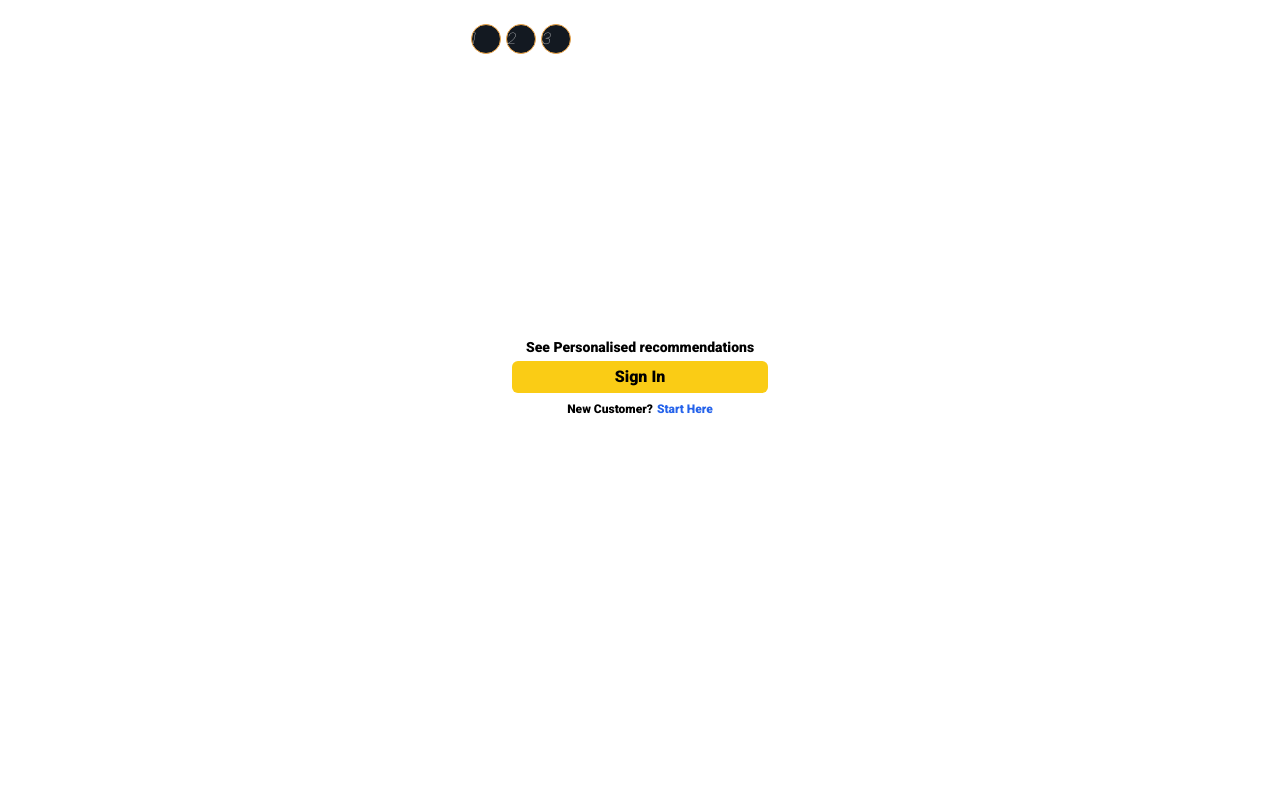
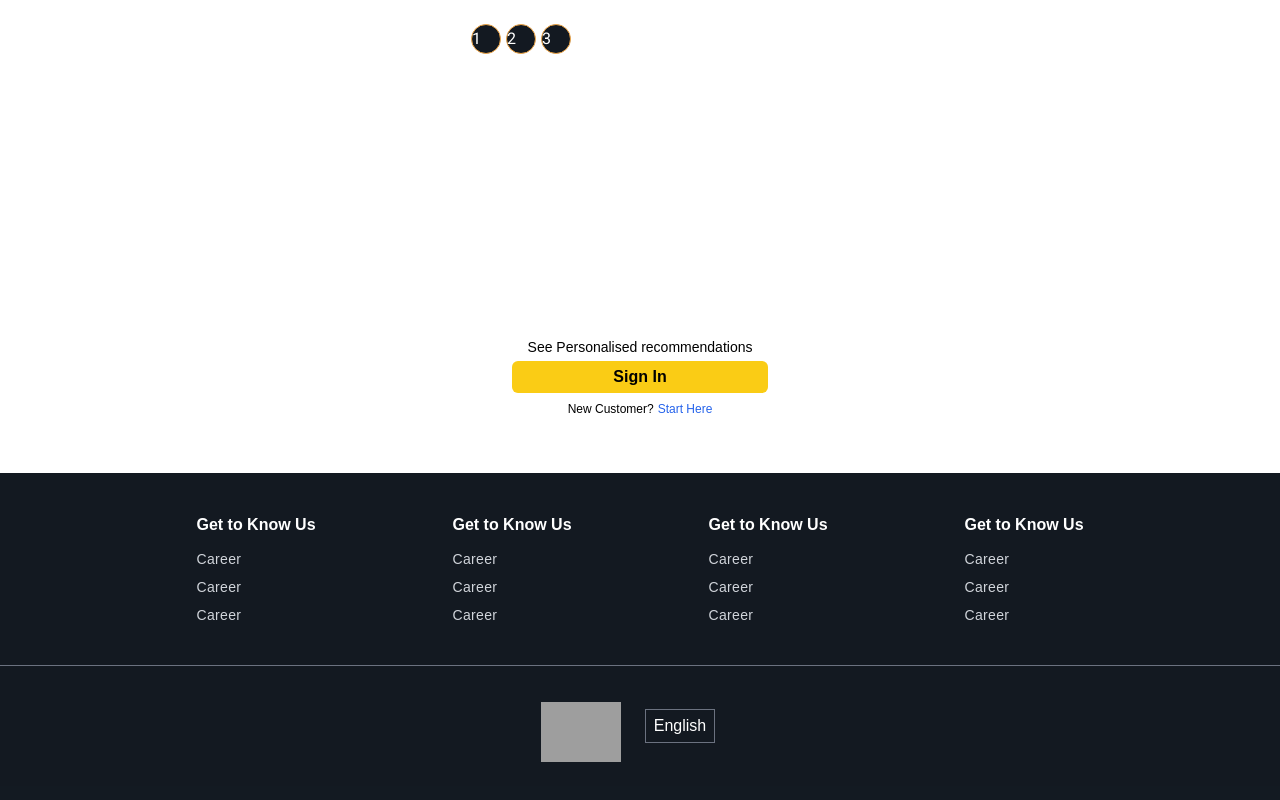
Before and after one commit to Ilonapolit/amazone-clone, a React app: page / in a window 1280 px wide. Shown: the part 668-1468 px from the top of the page. Before the commit the page ends 1141 px from the top, so only its background shows below. Built offline with nearby package versions, Linux system fonts and the light colour scheme; grey boxes are pictures that could not be loaded; the HTML template or start-up script is replaced by a standard one.

Commit message:
footersection

```diff
--- a/src/components/Footer/Footer.tsx
+++ b/src/components/Footer/Footer.tsx
@@ -1,11 +1,13 @@
 import React from 'react'
 import FooterTop from './FooterTop'
 import FooterMiddle from './FooterMiddle'
+import FooterBottom from './FooterBottom'
 
 const Footer = () => {
   return  <div className='font-titleFont'>
      <FooterTop/>
      <FooterMiddle/>
+     <FooterBottom/>
     </div>
 
 }
--- a/src/components/Footer/FooterBottom.tsx
+++ b/src/components/Footer/FooterBottom.tsx
@@ -0,0 +1,15 @@
+import React from 'react'
+
+const FooterBottom = () => {
+  return (
+    <div className='w-full bg-footerBottom py-8'>
+     <div className='max-w-5xl mx-auto'>
+        <div>
+            {/* here i should acces map functional which is from 1:31 */}
+        </div>
+        </div>
+    </div>
+  )
+}
+
+export default FooterBottom
--- a/src/components/Footer/FooterMiddle.tsx
+++ b/src/components/Footer/FooterMiddle.tsx
@@ -1,10 +1,36 @@
 import React from 'react'
+import FooterMiddleList from './FooterMiddleList'
+import { logo } from '../Header/assets'
+
 
 const FooterMiddle = () => {
   return (
-    <div>
+    <div className='w-full bg-amazon_light text-white'>
+      <div className='w-full border-b-[1px] border-gray-500 py-10'>
+        <div className='max-w-5xl mx-auto text-gray-300'>
+        <div className='w-full grid grid-cols-4 place-items-center items-start'>
+         <FooterMiddleList/>
+           <FooterMiddleList/>
+           <FooterMiddleList/>
+           <FooterMiddleList/>
+           </div>
 
-    </div>
+        </div>
+        </div>
+        {/* Bottom Part here............  */}
+        <div className='w-full flex gap-6 items-center justify-center py-6'>
+<div>
+  <img className='w-20 pt-3' src={logo} alt="logo"/>
+</div>
+<div className='flex gap-2'>
+  <p className='flex gap-1 items-center justify-center border border-gray-500 hover:border-amazon_yellow cursor-pointer duration-200 px-2 py-1'>English</p>
+</div>
+<div>
+  {/* <img src={bdFlag} alt=""/> */}
+</div>
+        </div>
+      </div>
+
   )
 }
 
--- /dev/null
+++ b/src/components/Footer/FooterMiddleList.tsx
@@ -0,0 +1,21 @@
+import React from 'react'
+
+const FooterMiddleList = () => {
+  return (
+    <>
+    <div>
+           <h3 className='font-ttileFont
+           text-white text-base font-semibold mb-3'>Get to Know Us </h3>
+           <ul className='flex flex-col gap-2 font-bodyFont'>
+           <li className='footerLink'>Career</li>
+           <li className='footerLink'>Career</li>
+           <li className='footerLink'>Career</li>
+           </ul>
+           </div>
+
+
+</>
+  )
+}
+
+export default FooterMiddleList
--- a/src/index.css
+++ b/src/index.css
@@ -1,13 +1,19 @@
-@import url('https://fonts.googleapis.com/css2?family=Poppins:ital,wght@1,100&family=Roboto:wght@900&display=swap');
+@import url('https://fonts.googleapis.com/css2?family=Poppins:ital,wght@1,100&family=Roboto:wght@400;900&display=swap');
 
 @import 'tailwindcss/base';
 @import 'tailwindcss/components';
 @import 'tailwindcss/utilities';
 
+@layer components {
+  .headerHover {
+    @apply px-2 h-[80%] flex items-center border border-transparent cursor-pointer duration-100;
+  }
 
-@layer components {
- .headerHover  {
-    @apply px-2 h-[80%] flex items-center border border-transparent
-    hover:border-white cursor-pointer duration-100
+  .footerLink {
+    @apply text-sm font-titleFont tracking-wide cursor-pointer duration-150;
+  }
+
+  .footerLink:hover {
+    @apply text-gray-100 underline;
   }
 }
--- a/tailwind.config.js
+++ b/tailwind.config.js
@@ -17,21 +17,21 @@ export default {
         xl: "1280px",
       },
       fontFamily: {
-        titleFont: "Roboto",
-        bodyFont: "Poppins",
+        bodyFont: ['Roboto', 'sans-serif'],
+        titleFont: ['Popins', 'sans-serif'],
       },
       colors: {
         amazon_light: "#131921",
-        amazon_light: "#232F3E",
-        amazon_yellow: "febd69",
+        amazon_dark: "#232F3E",
+        amazon_yellow: "#febd69",
         whiteText: "#ffffff",
         lightText: "#ccc",
         quantitty_box: "#131A22",
         footerBottom: "#131A22",
       },
-      boxShadow:{
-        testShadow:"0px 0px 32px 1px rgba(199,199,1)",
-        amazonInput:"0 0 3px 2px rgb(228 121 17/50%)",
+      boxShadow: {
+        testShadow: "0px 0px 32px 1px rgba(199, 199, 1)",
+        amazonInput: "0 0 3px 2px rgb(228 121 17/50%)",
       }
     },
   },
```
